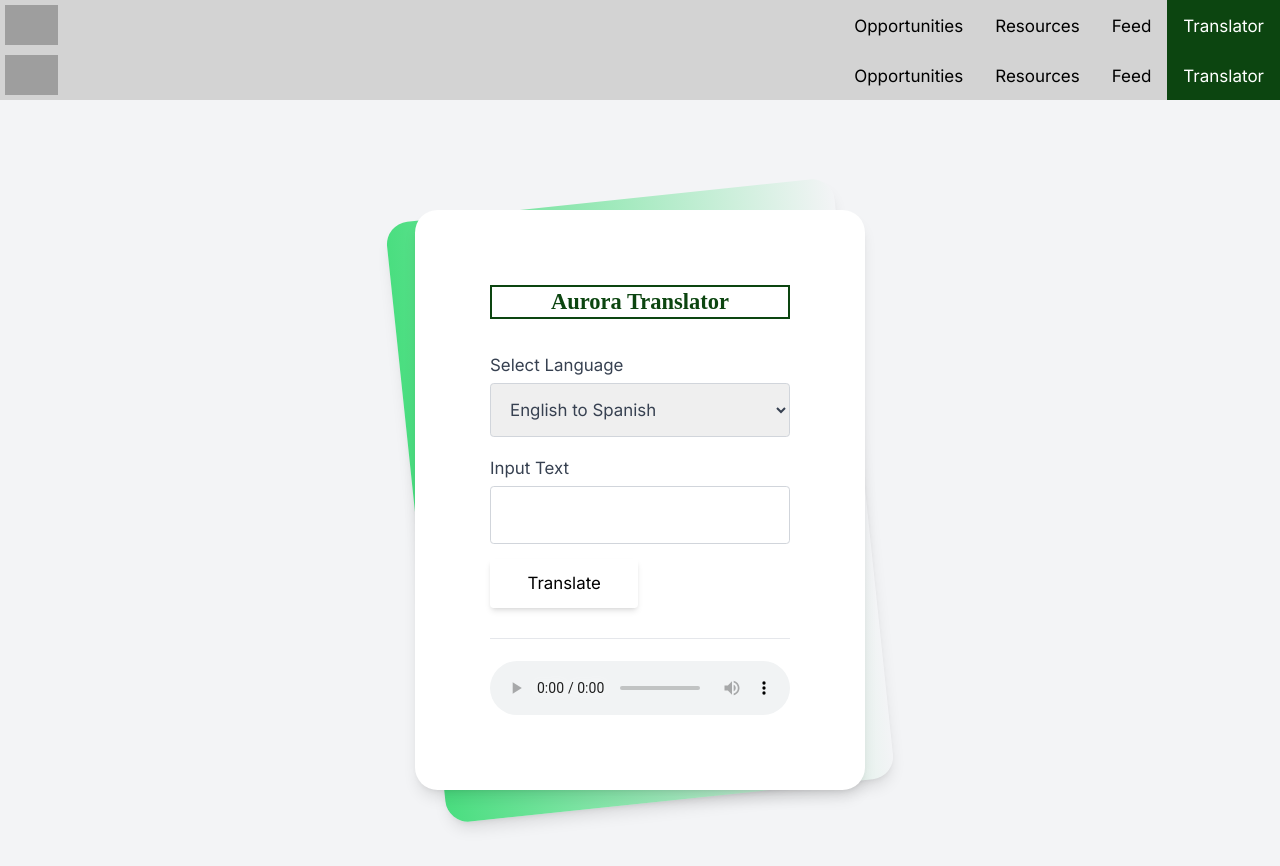
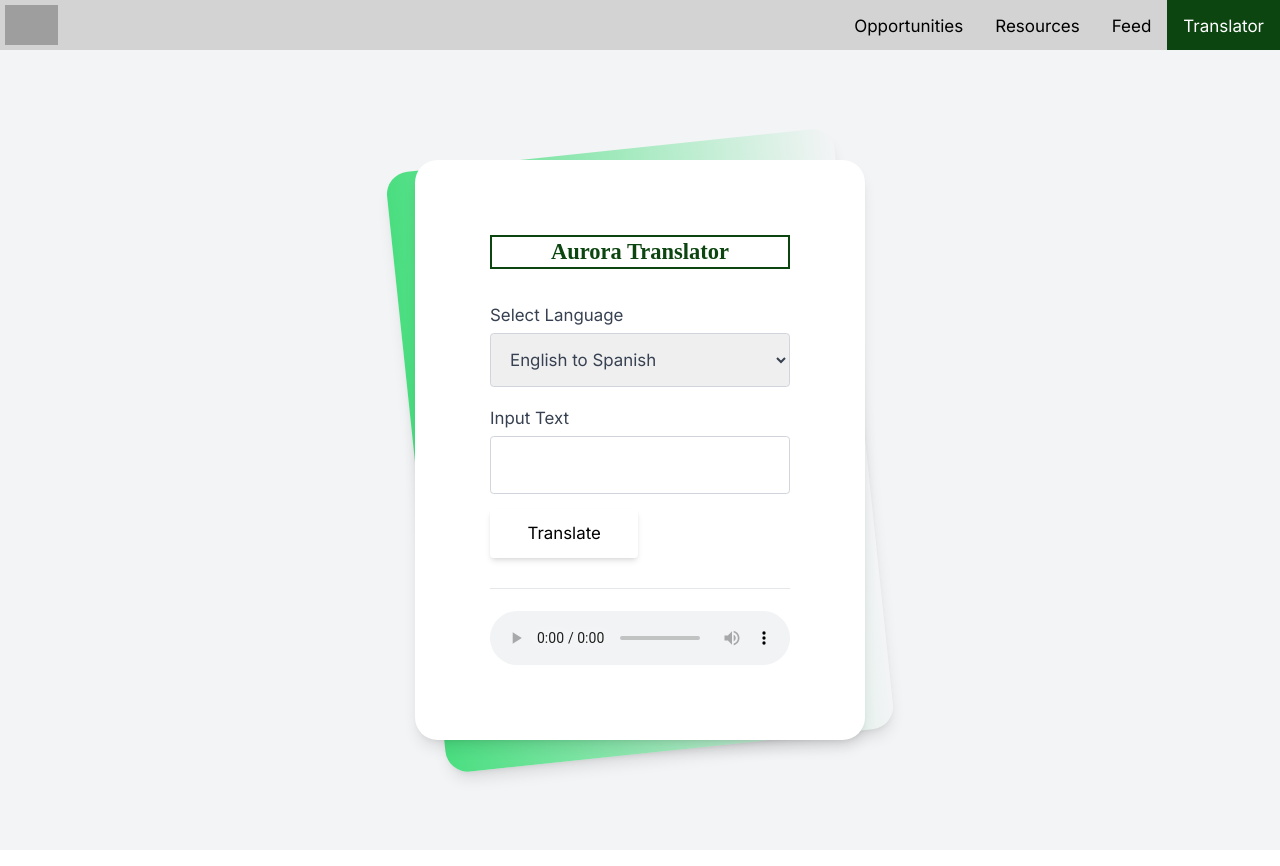
Before and after one commit to cfgchicago23/Team-5, a Next.js app in the folder frontend/: page /translation in a window 1280 px wide. Shown: the top 866 px of the page. Built offline with nearby package versions, Linux system fonts and the light colour scheme; grey boxes are pictures that could not be loaded.

Commit message:
Update page.tsx

```diff
--- a/frontend/src/app/translation/page.tsx
+++ b/frontend/src/app/translation/page.tsx
@@ -4,7 +4,6 @@ import Example from '../translator/page'
 export default function Translation() {
   return (
     <main>
-      <Navbar page="translator"/>
 
       <Example/>
     </main>
```
